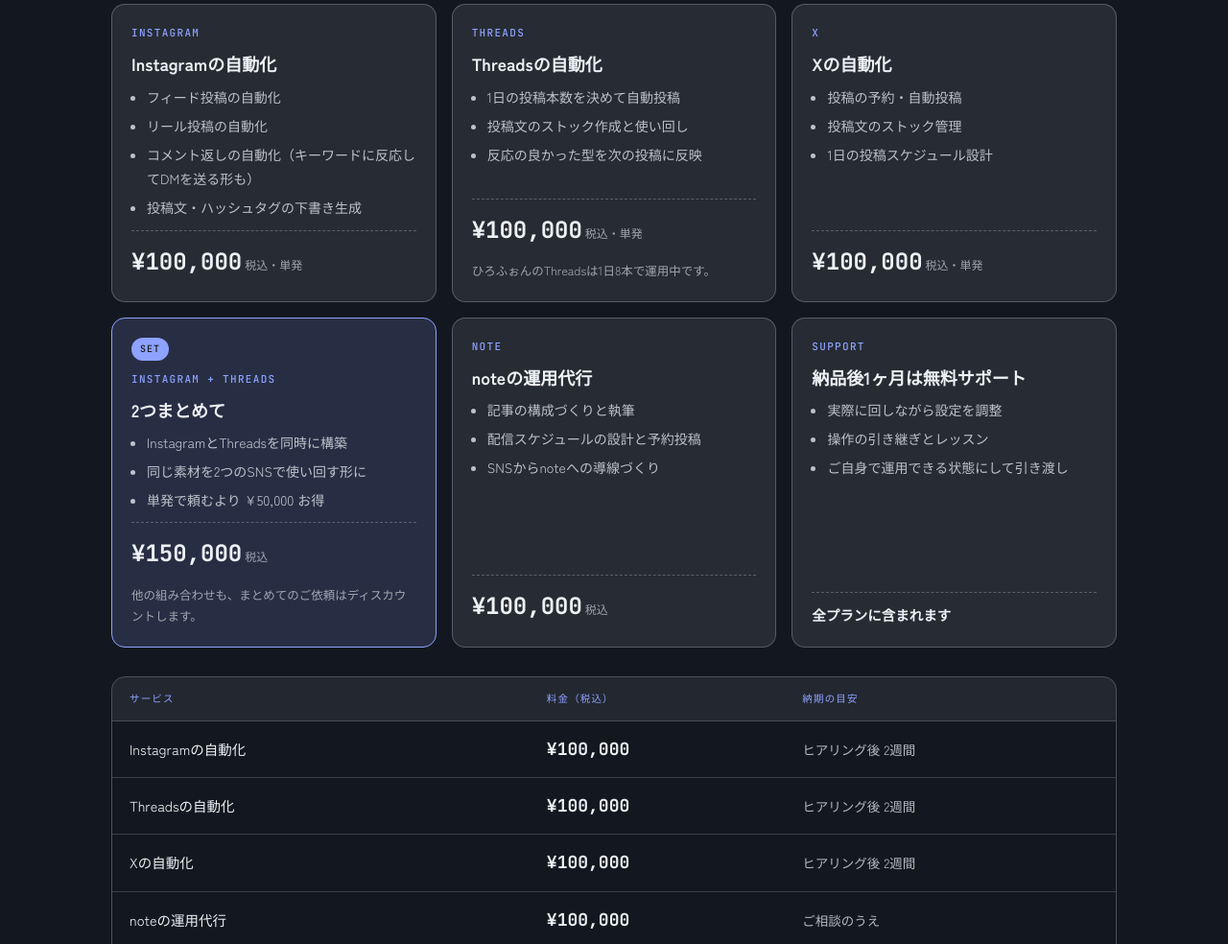
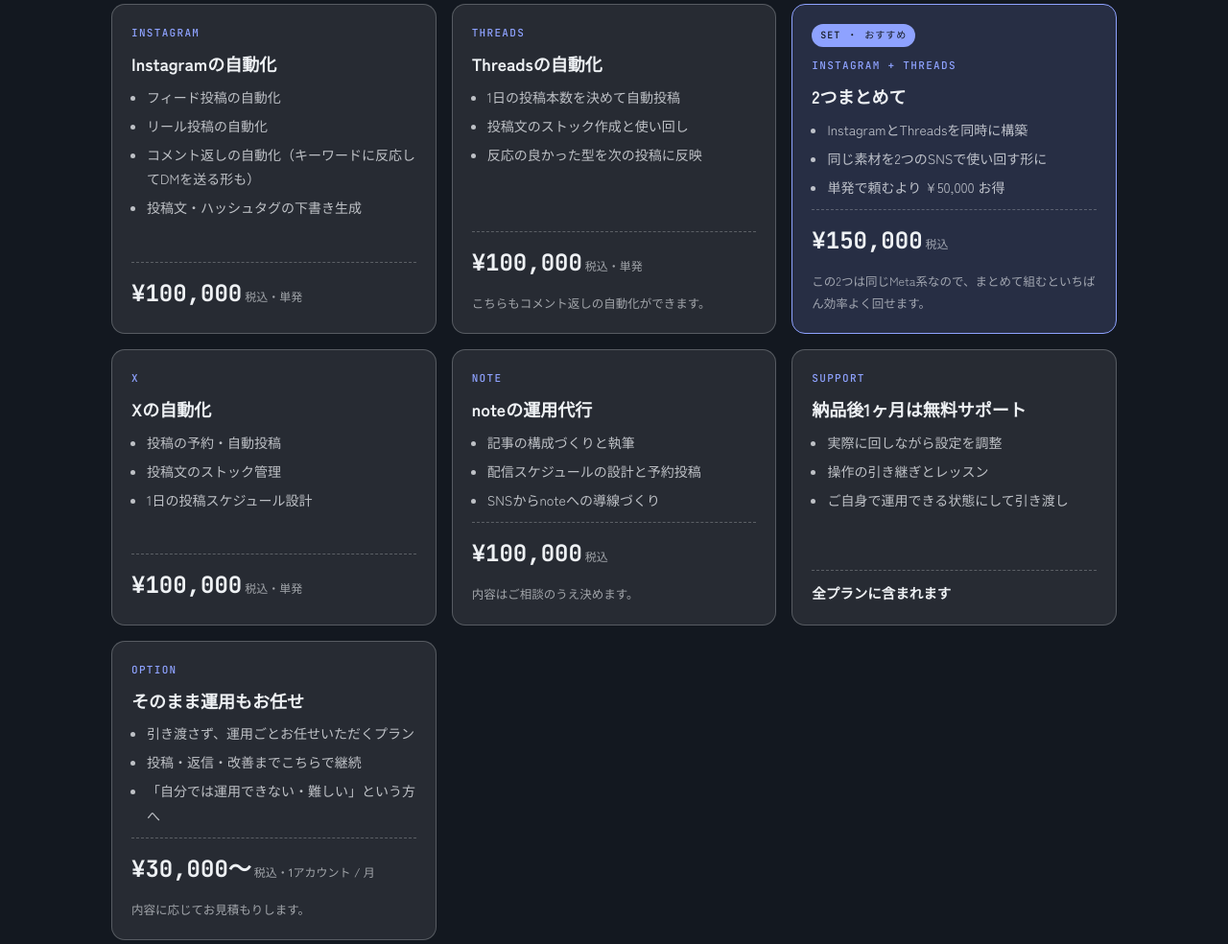
Before and after one commit to ghiroe9-ctrl/tatekayoko, a plain HTML site: page index.html in a window 1280 px wide. Shown: the part 3751-4735 px from the top of the page at 96% size. Drawn offline with Linux system fonts and the light colour scheme; a web font is replaced by a local one.

Commit message:
セットプランの配置変更、継続運用プランと注意事項を追加
Co-Authored-By: Claude Opus 5 <noreply@anthropic.com>
Claude-Session: https://claude.ai/code/session_01GVaJF4QKsp8R9yUcULb88y

```diff
--- a/index.html
+++ b/index.html
@@ -286,6 +286,9 @@ section{padding-block:56px}
   .rc-row span:first-child{font-weight:700}
   .rc-row .when2::before{content:"納期：";font-weight:700}
 }
+.notes{margin-top:28px;border:1px solid color-mix(in srgb,var(--bg) 26%,transparent);border-radius:12px;padding:16px 18px}
+.notes h4{font-size:14px;margin:0 0 9px;font-family:var(--f-mono);letter-spacing:.06em;color:var(--accent-pan)}
+.notes ul{margin:0;padding-left:1.15em;display:grid;gap:6px;font-size:13.5px;color:color-mix(in srgb,var(--bg) 76%,transparent)}
 .plan-lead{margin-top:34px;font-weight:700;display:flex;align-items:center;gap:8px}
 .plan-lead::before{content:"";width:18px;height:2px;background:var(--accent-pan)}
 
@@ -526,7 +529,19 @@ footer .wrap{display:flex;justify-content:space-between;flex-wrap:wrap;gap:10px}
             <li>反応の良かった型を次の投稿に反映</li>
           </ul>
           <div class="price"><span class="amt">¥100,000</span><small>税込・単発</small></div>
-          <p class="self">ひろふぉんのThreadsは1日8本で運用中です。</p>
+          <p class="self">こちらもコメント返しの自動化ができます。</p>
+        </article>
+        <article class="set">
+          <span class="badge">SET ・ おすすめ</span>
+          <span class="plat">INSTAGRAM + THREADS</span>
+          <h3>2つまとめて</h3>
+          <ul>
+            <li>InstagramとThreadsを同時に構築</li>
+            <li>同じ素材を2つのSNSで使い回す形に</li>
+            <li>単発で頼むより ¥50,000 お得</li>
+          </ul>
+          <div class="price"><span class="amt">¥150,000</span><small>税込</small></div>
+          <p class="self">この2つは同じMeta系なので、まとめて組むといちばん効率よく回せます。</p>
         </article>
         <article>
           <span class="plat">X</span>
@@ -538,18 +553,6 @@ footer .wrap{display:flex;justify-content:space-between;flex-wrap:wrap;gap:10px}
           </ul>
           <div class="price"><span class="amt">¥100,000</span><small>税込・単発</small></div>
         </article>
-        <article class="set">
-          <span class="badge">SET</span>
-          <span class="plat">INSTAGRAM + THREADS</span>
-          <h3>2つまとめて</h3>
-          <ul>
-            <li>InstagramとThreadsを同時に構築</li>
-            <li>同じ素材を2つのSNSで使い回す形に</li>
-            <li>単発で頼むより ¥50,000 お得</li>
-          </ul>
-          <div class="price"><span class="amt">¥150,000</span><small>税込</small></div>
-          <p class="self">他の組み合わせも、まとめてのご依頼はディスカウントします。</p>
-        </article>
         <article>
           <span class="plat">NOTE</span>
           <h3>noteの運用代行</h3>
@@ -559,6 +562,7 @@ footer .wrap{display:flex;justify-content:space-between;flex-wrap:wrap;gap:10px}
             <li>SNSからnoteへの導線づくり</li>
           </ul>
           <div class="price"><span class="amt">¥100,000</span><small>税込</small></div>
+          <p class="self">内容はご相談のうえ決めます。</p>
         </article>
         <article>
           <span class="plat">SUPPORT</span>
@@ -570,6 +574,17 @@ footer .wrap{display:flex;justify-content:space-between;flex-wrap:wrap;gap:10px}
           </ul>
           <div class="price">全プランに含まれます</div>
         </article>
+        <article>
+          <span class="plat">OPTION</span>
+          <h3>そのまま運用もお任せ</h3>
+          <ul>
+            <li>引き渡さず、運用ごとお任せいただくプラン</li>
+            <li>投稿・返信・改善までこちらで継続</li>
+            <li>「自分では運用できない・難しい」という方へ</li>
+          </ul>
+          <div class="price"><span class="amt">¥30,000〜</span><small>税込・1アカウント / 月</small></div>
+          <p class="self">内容に応じてお見積もりします。</p>
+        </article>
       </div>
 
       <div class="ratecard">
@@ -577,9 +592,10 @@ footer .wrap{display:flex;justify-content:space-between;flex-wrap:wrap;gap:10px}
         <div class="rc-row"><span>Instagramの自動化</span><span class="amt2">¥100,000</span><span class="when2">ヒアリング後 2週間</span></div>
         <div class="rc-row"><span>Threadsの自動化</span><span class="amt2">¥100,000</span><span class="when2">ヒアリング後 2週間</span></div>
         <div class="rc-row"><span>Xの自動化</span><span class="amt2">¥100,000</span><span class="when2">ヒアリング後 2週間</span></div>
-        <div class="rc-row"><span>noteの運用代行</span><span class="amt2">¥100,000</span><span class="when2">ご相談のうえ</span></div>
+        <div class="rc-row"><span>noteの運用代行</span><span class="amt2">¥100,000</span><span class="when2">ヒアリング後 2週間</span></div>
         <div class="rc-row"><span>ホームページ制作</span><span class="amt2">¥30,000〜</span><span class="when2">ヒアリング後 最短3日</span></div>
         <div class="rc-row disc"><span>まとめて構築</span><span class="amt2">ディスカウント</span><span class="when2">組み合わせに応じて要相談</span></div>
+        <div class="rc-row"><span>そのまま運用もお任せ（任意）</span><span class="amt2">¥30,000〜/月</span><span class="when2">1アカウントにつき・内容次第</span></div>
       </div>
 
       <p class="plan-lead">ご依頼から引き渡しまで</p>
@@ -590,6 +606,15 @@ footer .wrap{display:flex;justify-content:space-between;flex-wrap:wrap;gap:10px}
         <li><span class="when">STEP 4 ／ 1ヶ月・無料</span><h4>運用サポート</h4><p>実際に投稿を回しながら調整し、操作をお伝えします。</p></li>
         <li><span class="when">STEP 5</span><h4>引き渡し</h4><p>ご自身で運用できる状態にして、お渡しして終了です。</p></li>
       </ol>
+
+      <div class="notes">
+        <h4>ご依頼前にご確認ください</h4>
+        <ul>
+          <li>その他AIツールの利用料や、必要に応じたWebサービスの導入費用は、クライアント様にて別途ご負担いただきます。</li>
+          <li>各SNSの仕様変更により、提供できる機能が変わる場合があります。</li>
+          <li>アカウントのログイン情報をお預かりする場合は、作業範囲を事前にすり合わせたうえで進めます。</li>
+        </ul>
+      </div>
 
       <p class="autofoot">ひろふぉん自身のInstagram・Threads・X・noteも、この仕組みで動かしています。自分で毎日回している形をそのままお渡しするので、机上の設計ではありません。どこから手をつければいいか分からない段階でも、<a class="js-dm" href="https://www.instagram.com/" target="_blank" rel="noopener">DMでご相談ください</a>。</p>
     </div>
```
